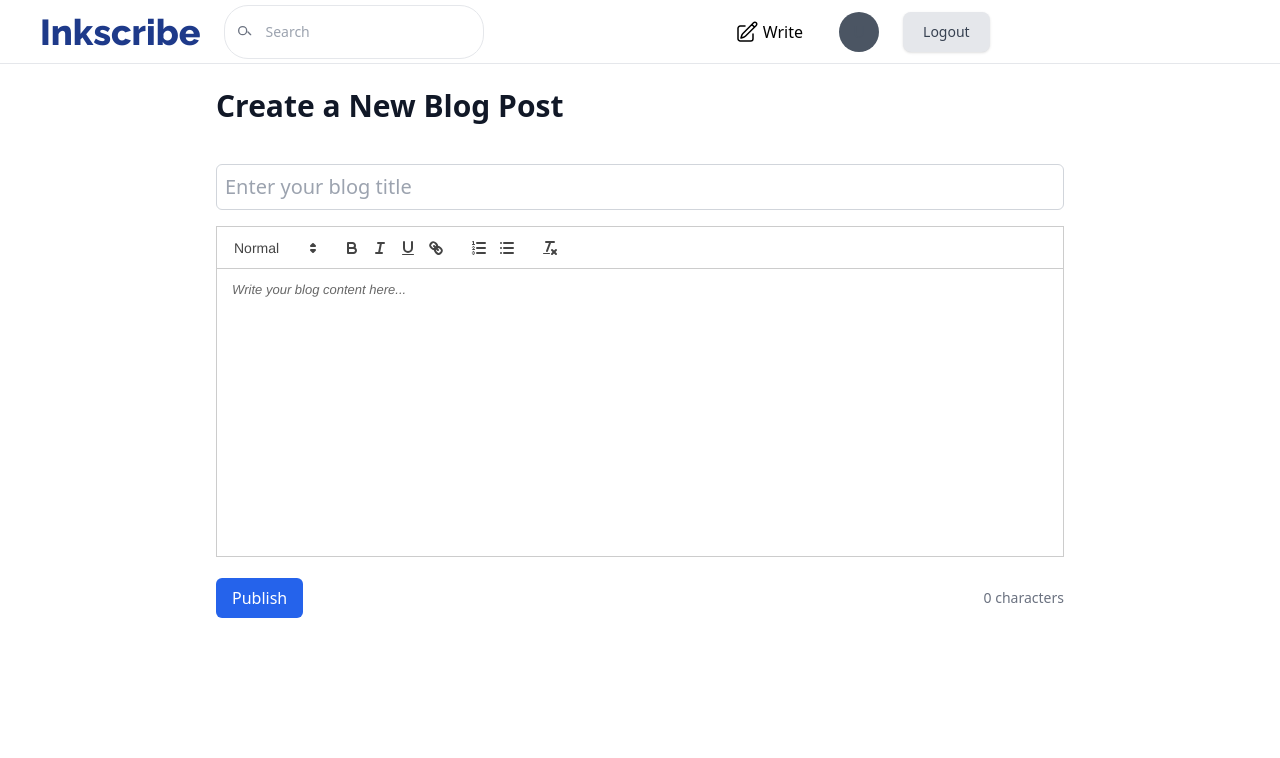
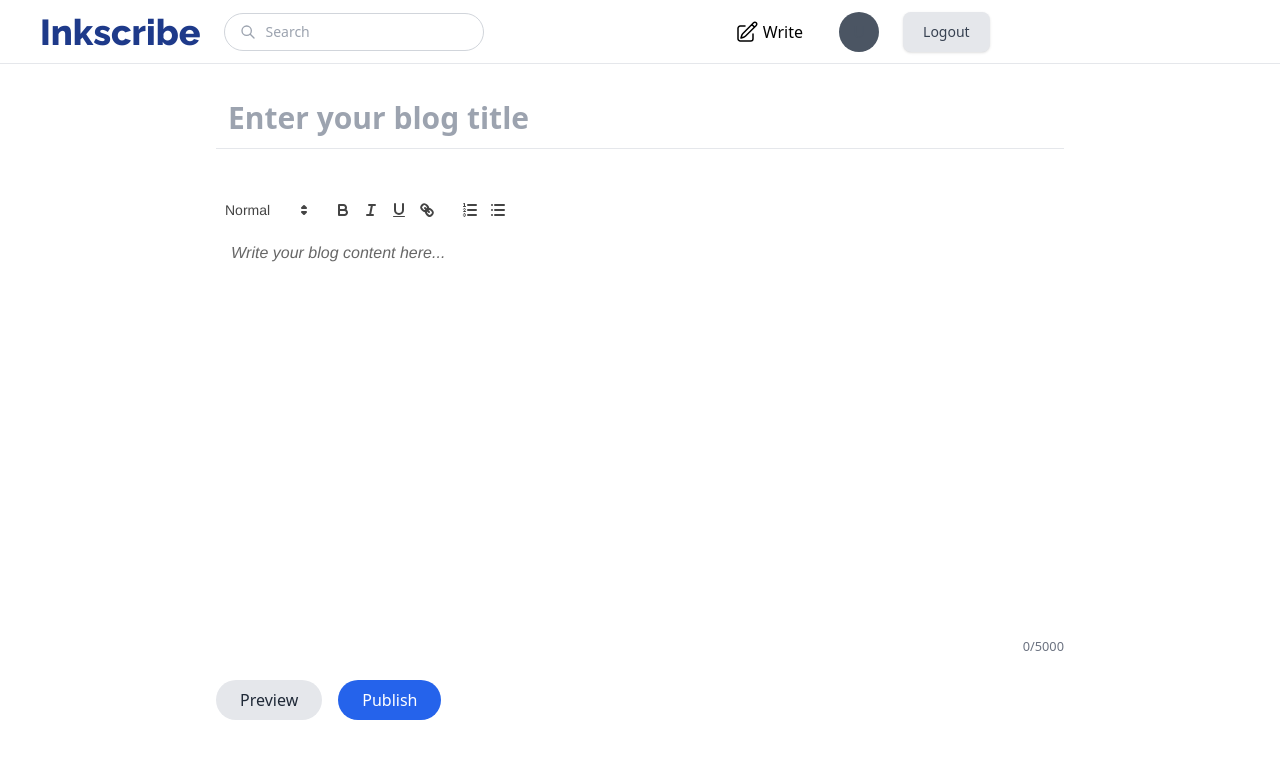
Before and after one commit to ShaikhAman01/Inscribe, a React (Vite) app in the folder frontend/: page /publish in a window 1280 px wide. Shown: the top 758 px of the page. Built offline with nearby package versions, Linux system fonts and the light colour scheme.

Commit message:
ui/ux enhancements

```diff
--- a/frontend/src/components/Appbar.tsx
+++ b/frontend/src/components/Appbar.tsx
@@ -2,23 +2,40 @@ import { Link, useNavigate } from "react-router-dom";
 import { Avatar } from "./BlogCard";
 import { ToastContainer, useToast } from "./Toast";
 import SearchBar from "./SearchBar";
+import Modal from "./Modal";
+import { useState } from "react";
 
-const Appbar = ({onSearch}) => {
+interface AppbarProps {
+  onSearch: (query: string) => void;
+}
+
+const Appbar: React.FC<AppbarProps> = ({ onSearch }) => {
   const { showToast } = useToast();
   const name = localStorage.getItem("name") as string;
   const navigate = useNavigate();
 
-  const LogoutFunction = () => {
-    if (window.confirm("Are you sure you want to log out?")) {
+  const [isModalVisible, setIsModalVisible] = useState(false);
+
+  const handleLogout = () => {
+    setIsModalVisible(true);
+  };
+
+  const confirmLogout = () => {
     localStorage.removeItem("name");
     localStorage.removeItem("token");
     showToast("Signed out successfully", "success");
 
+    setIsModalVisible(false);
+
     setTimeout(() => {
       navigate("/signin");
     }, 1000);
-    }
   };
+
+  const cancalLogout = () => {
+    setIsModalVisible(false);
+  };
+
   return (
     <div className="border-b flex justify-between items-center px-10 py-3 h-16">
       <div className="flex items-center space-x-6">
@@ -59,7 +76,7 @@ const Appbar = ({onSearch}) => {
         </div>
         <div>
           <button
-            onClick={LogoutFunction}
+            onClick={handleLogout}
             type="button"
             className="text-gray-700 bg-gray-200 hover:bg-gray-300 focus:ring-4 focus:outline-none focus:ring-gray-400 font-medium rounded-lg text-sm px-5 py-2.5 transition-all duration-300 shadow hover:shadow-md"
           >
@@ -67,7 +84,14 @@ const Appbar = ({onSearch}) => {
           </button>
         </div>
       </div>
+
       <ToastContainer />
+
+      <Modal
+        isVisible={isModalVisible}
+        onClose={cancalLogout}
+        onConfirm={confirmLogout}
+      />
     </div>
   );
 };
--- /dev/null
+++ b/frontend/src/components/Modal.tsx
@@ -0,0 +1,93 @@
+import React, { useRef } from "react";
+
+interface ModalProps {
+  isVisible: boolean;
+  onClose: () => void;
+  onConfirm: () => void;
+}
+
+const Modal: React.FC<ModalProps> = ({ isVisible, onClose, onConfirm }) => {
+  const modalRef = useRef<HTMLDivElement>(null);
+
+  const handleClickOutside = (event: React.MouseEvent) => {
+    // Check if the click is outside the modal content
+    if (modalRef.current && !modalRef.current.contains(event.target as Node)) {
+      onClose();
+    }
+  };
+  if (!isVisible) return null;
+
+  return (
+    <div
+      id="popup-modal"
+      tabIndex={-1}
+      className="fixed inset-0 z-50 flex justify-center items-center w-full h-full bg-black bg-opacity-50"
+      onClick={handleClickOutside}
+    >
+      <div
+        ref={modalRef}
+        className="relative p-4 w-full max-w-md max-h-full bg-white rounded-lg shadow"
+      >
+        <button
+          type="button"
+          className="absolute top-3 end-2.5 text-gray-400 bg-transparent hover:bg-gray-200 hover:text-gray-900 rounded-lg text-sm w-8 h-8 ms-auto inline-flex justify-center items-center "
+          onClick={onClose}
+        >
+          <svg
+            className="w-3 h-3"
+            aria-hidden="true"
+            xmlns="http://www.w3.org/2000/svg"
+            fill="none"
+            viewBox="0 0 14 14"
+          >
+            <path
+              stroke="currentColor"
+              strokeLinecap="round"
+              strokeLinejoin="round"
+              strokeWidth="2"
+              d="m1 1 6 6m0 0 6 6M7 7l6-6M7 7l-6 6"
+            />
+          </svg>
+          <span className="sr-only">Close modal</span>
+        </button>
+        <div className="p-4 text-center">
+          <svg
+            className="mx-auto mb-4 text-gray-400 w-12 h-12 "
+            aria-hidden="true"
+            xmlns="http://www.w3.org/2000/svg"
+            fill="none"
+            viewBox="0 0 20 20"
+          >
+            <path
+              stroke="currentColor"
+              strokeLinecap="round"
+              strokeLinejoin="round"
+              strokeWidth="2"
+              d="M10 11V6m0 8h.01M19 10a9 9 0 1 1-18 0 9 9 0 0 1 18 0Z"
+            />
+          </svg>
+          <h3 className="mb-5 text-lg font-normal text-gray-500">
+            Are you sure you want to log out?
+          </h3>
+          <button
+            onClick={onConfirm}
+            type="button"
+            className="text-white bg-red-600 hover:bg-red-800 focus:ring-4 focus:outline-none focus:ring-red-300
+             font-medium rounded-lg text-sm inline-flex items-center px-5 py-2.5 text-center"
+          >
+            Yes, I'm sure
+          </button>
+          <button
+            onClick={onClose}
+            type="button"
+            className="py-2.5 px-5 ms-3 text-sm font-medium text-gray-900 focus:outline-none bg-white rounded-lg border border-gray-200 hover:bg-gray-100 hover:text-blue-700 focus:z-10 focus:ring-4 focus:ring-gray-100"
+          >
+            No, cancel
+          </button>
+        </div>
+      </div>
+    </div>
+  );
+};
+
+export default Modal;
--- a/frontend/src/components/SearchBar.tsx
+++ b/frontend/src/components/SearchBar.tsx
@@ -11,9 +11,9 @@ const SearchBar = ({ onSearch }) => {
 
   return (
     <div className="relative">
-      <div className="absolute inset-y-0 left-0 flex items-center pl-3">
+      <div className="absolute inset-y-0 left-0 flex items-center pl-4">
         <svg
-          className="w-4 h-4 text-gray-500"
+          className="w-4 h-4 text-gray-400"
           aria-hidden="true"
           xmlns="http://www.w3.org/2000/svg"
           fill="none"
@@ -24,13 +24,13 @@ const SearchBar = ({ onSearch }) => {
           <path
             strokeLinecap="round"
             strokeLinejoin="round"
-            d="M10 4a6 6 0 100 12 6 6 0 000-12zm8 8l4 4"
+            d="M21 21l-6-6m2-5a7 7 0 11-14 0 7 7 0 0114 0z"
           />
         </svg>
       </div>
       <input
         type="search"
-        className="block w-full p-4 pl-10 text-sm text-gray-900 rounded-3xl border"
+        className="block w-full py-2 pl-10 pr-4 text-sm text-gray-900 rounded-full border border-gray-300 focus:outline-none"
         placeholder="Search"
         value={searchTerm}
         onChange={handleSearch}
--- a/frontend/src/pages/Publish.tsx
+++ b/frontend/src/pages/Publish.tsx
@@ -1,5 +1,4 @@
 import { useState } from "react";
-// import { AlertCircle } from "lucide-react";
 import ReactQuill from "react-quill";
 import "react-quill/dist/quill.snow.css";
 import Appbar from "../components/Appbar";
@@ -9,12 +8,41 @@ import { useNavigate } from "react-router-dom";
 import { ToastContainer, useToast } from "../components/Toast";
 import { toast } from "sonner";
 
+const MAX_TITLE_LENGTH = 100;
+const MAX_CONTENT_LENGTH = 5000;
+
+const quillStyles = `
+  .ql-container.ql-snow, .ql-toolbar.ql-snow {
+    border: none !important;
+    overflow-y: auto;
+  }
+  .ql-toolbar.ql-snow {
+   border: none !important;
+    padding-left: 0;
+  }
+.ql-editor {
+  font-size: 16px;
+  overflow-y: auto;
+  height: calc(100% - 42px); /* Adjust for toolbar height */
+}
+
+`;
+
+const quillModules = {
+  toolbar: [
+    [{ 'header': [1, 2, 3, false] }],
+    ['bold', 'italic', 'underline', 'link'],
+    [{'list': 'ordered'}, {'list': 'bullet'}],
+  ]
+};
+
 const Publish = () => {
   const { showPromiseToast } = useToast();
   const [title, setTitle] = useState("");
   const [content, setContent] = useState("");
+  const [isPreviewMode, setIsPreviewMode] = useState(false);
+
   const token = localStorage.getItem("token");
-
   const navigate = useNavigate();
 
   const handlePublish = async () => {
@@ -22,25 +50,20 @@ const Publish = () => {
       toast.info("Please fill in both the inputs");
       return;
     }
+
+    if (title.length > MAX_TITLE_LENGTH || content.length > MAX_CONTENT_LENGTH) {
+      toast.error("Title or content exceeds maximum length");
+      return;
+    }
+
     showPromiseToast(
       async () => {
         const response = await axios.post(
           `${BACKEND_URL}/api/v1/blog`,
-          {
-            title,
-            content,
-          },
-          {
-            headers: {
-              Authorization: `Bearer ${token}`,
-            },
-          }
+          { title, content },
+          { headers: { Authorization: `Bearer ${token}` } }
         );
-
-        setTimeout(() => {
-          navigate(`/blog/${response.data.id}`);
-          console.log("Publishing:", { title, content });
-        }, 1000);
+        setTimeout(() => navigate(`/blog/${response.data.id}`), 1000);
       },
       {
         loading: "Creating Post...",
@@ -50,69 +73,76 @@ const Publish = () => {
     );
   };
 
+  const togglePreviewMode = () => setIsPreviewMode(!isPreviewMode);
+
+  const renderContent = () => {
+    if (isPreviewMode) {
+      return (
+        <div
+          className="p-4 bg-white rounded shadow-md overflow-y-auto"
+          style={{ height: "calc(90vh - 200px)" }}
+          dangerouslySetInnerHTML={{ __html: content }}
+        />
+      );
+    }
+    return (
+      <div className=" flex flex-col h-full">
+      <ReactQuill
+        theme="snow"
+        value={content}
+        onChange={setContent}
+        placeholder="Write your blog content here..."
+        modules={quillModules}
+        className="h-64 mb-12 border rounded"
+        style={{ height: "400px", border: "none", boxShadow: "none" }}
+      />
+      </div>
+    );
+  };
+
   return (
-    <div>
+    <div className="flex flex-col h-screen">
+      <style>{quillStyles}</style>
       <Appbar />
+      <div className="flex-grow overflow-hidden ">
       <div className="max-w-4xl mx-auto p-6 space-y-6">
-        <h1 className="text-3xl font-bold text-gray-900">
-          Create a New Blog Post
-        </h1>
-
-        <div className="space-y-4">
-          <label htmlFor="blog-title" className="sr-only">
-            Blog Title
-          </label>
           <input
-            id="blog-title"
             type="text"
             placeholder="Enter your blog title"
             value={title}
             onChange={(e) => setTitle(e.target.value)}
-            className="w-full text-xl p-2 border border-gray-300 rounded-md focus:outline-none "
+            maxLength={MAX_TITLE_LENGTH}
+            className="w-full text-3xl p-3 font-bold focus:outline-none border-b border-gray-200 placeholder-gray-400 mb-4"
           />
-          {/* // export textEditor and bring as component */}
-          <div className="h-72">
-            <ReactQuill
-              theme="snow"
-              value={content}
-              onChange={setContent}
-              placeholder="Write your blog content here..."
-              className="h-full"
-            />
+          <div className="flex-grow overflow-hidden ">
+          {renderContent()}
+        <small
+            className={`text-right block ${
+              content.replace(/<[^>]*>/g, "").length < 3500
+                ? "text-gray-500"
+                : content.replace(/<[^>]*>/g, "").length <= MAX_CONTENT_LENGTH ? "text-yellow-500":"text-red-500"
+            }`}
+          >
+            {content.replace(/<[^>]*>/g, "").length}/{MAX_CONTENT_LENGTH}
+          </small>
           </div>
-        </div>
 
-        <div className="flex justify-between items-center pt-10 ">
+
+          <button
+            onClick={togglePreviewMode}
+            className="bg-gray-200 text-gray-800 px-6 py-2 rounded-full hover:bg-gray-300 transition-colors mr-4"
+          >
+            {isPreviewMode ? "Edit" : "Preview"}
+          </button>
           <button
             onClick={handlePublish}
-            className="bg-blue-600 text-white px-4 py-2 rounded-md hover:bg-blue-700 transition-colors"
+            className="bg-blue-600 text-white px-6 py-2 rounded-full hover:bg-blue-700 transition-colors"
           >
             Publish
           </button>
-          <span className="text-sm text-gray-500">
-            {content.replace(/<[^>]*>/g, "").length} characters
-          </span>
-        </div>
-
-        {/* Conditional Alert Message */}
-        {/* {(!title.trim() || !content.trim()) && (
-        <div
-          className="bg-red-100 border border-red-400 text-red-700 px-4 py-3 rounded relative mt-4"
-          role="alert"
-        >
-          <div className="flex">
-            <AlertCircle className="h-6 w-6 text-red-500 mr-4" />
-            <div>
-              <p className="font-bold">Warning</p>
-              <p className="text-sm">
-                Please fill in both the title and content before publishing.
-              </p>
-            </div>
-          </div>
-        </div>
-      )} */}
+       </div>
       </div>
-      <ToastContainer/>
+      <ToastContainer />
     </div>
   );
 };
```
Lines whose indentation alone changed are shown as unchanged.
